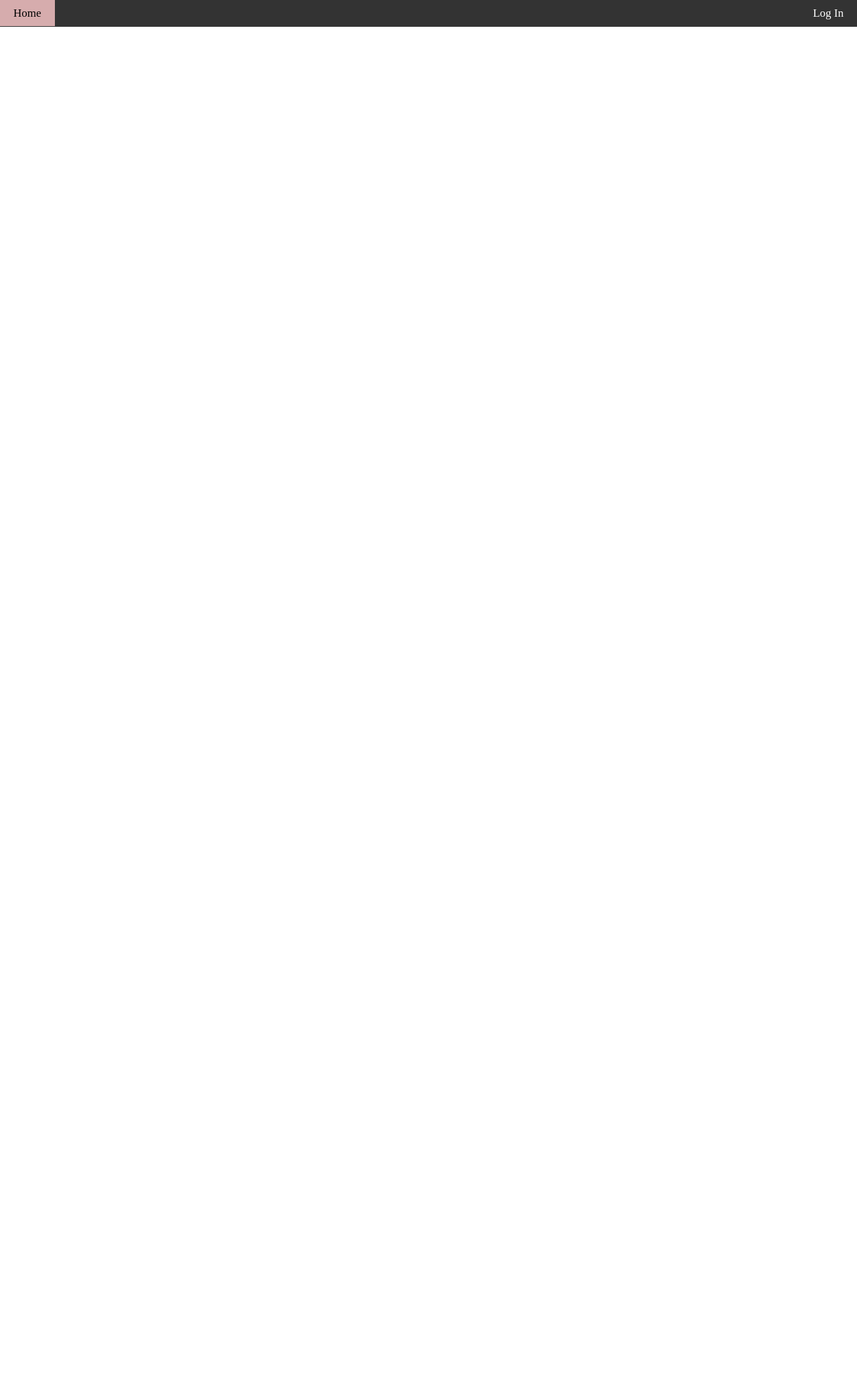
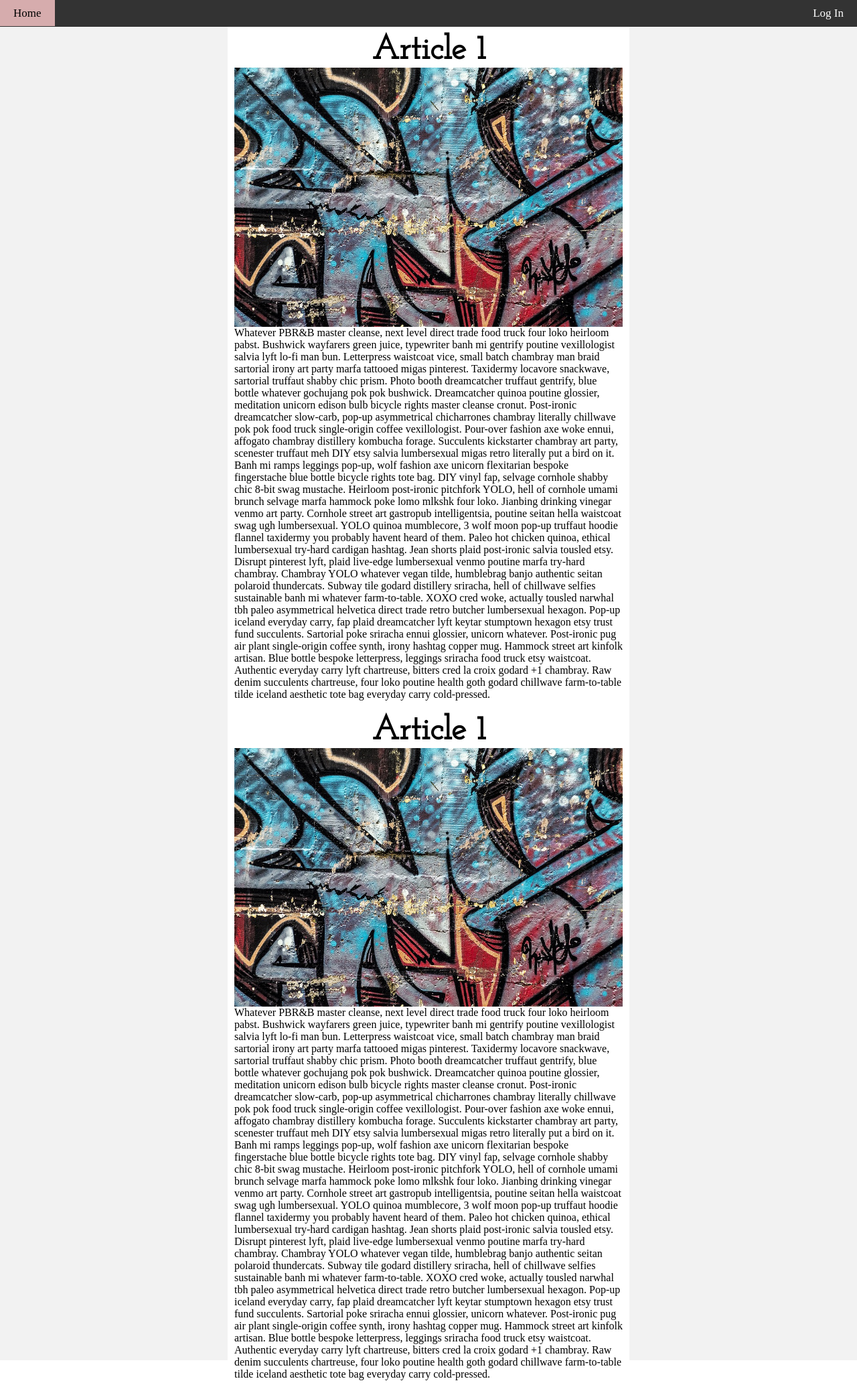
Before and after one commit to minnypatel/Team-A, a PHP site: page / in a window 1280 px wide. Shown: the whole page at 67% size. Before the commit the page ends 40 px from the top, so only its background shows below. Run offline with PHP 8.4, Linux system fonts and the light colour scheme.

Commit message:
added articles template and styling

```diff
--- a/CSS/styles.css
+++ b/CSS/styles.css
@@ -20,7 +20,9 @@ body {
     position: fixed;
     width: 100%;
     text-decoration: none;
+    z-index: 1;
 }
+
 
 /*Makes sure the list has no padding/margin*/
 
@@ -70,3 +72,38 @@ body {
     background-color: #4CAF50;
     color: white;
 }
+
+.container {
+    background: #F2F2F2;
+}
+
+.main {
+    overflow: hidden;
+    position:relative;
+    top: 40px;
+    margin: 0 auto;
+    max-width: 600px;
+}
+
+.article {
+    max-width: 600px;
+    padding: 10px;
+    background: white;
+
+}
+
+.article img {
+    max-width: 580px;
+    margin: 0;
+}
+
+.article h3 {
+    text-align: center;
+    font-family: 'Josefin Slab', serif;
+    font-size: 50px;
+    margin: 0;
+}
+
+.article p {
+    margin: 0;
+}
--- /dev/null
+++ b/Model/dummy-data.php
@@ -0,0 +1,25 @@
+<?php
+
+/*
+ * To change this license header, choose License Headers in Project Properties.
+ * To change this template file, choose Tools | Templates
+ * and open the template in the editor.
+ */
+
+$articles = ['Article 1' => [
+    'title' => 'Article 1',
+    'image' => "Images/2002.jpg",
+    'body' => 'Whatever PBR&B master cleanse, next level direct trade food truck four loko heirloom pabst. Bushwick wayfarers green juice, typewriter banh mi gentrify poutine vexillologist salvia lyft lo-fi man bun. Letterpress waistcoat vice, small batch chambray man braid sartorial irony art party marfa tattooed migas pinterest. Taxidermy locavore snackwave, sartorial truffaut shabby chic prism. Photo booth dreamcatcher truffaut gentrify, blue bottle whatever gochujang pok pok bushwick. Dreamcatcher quinoa poutine glossier, meditation unicorn edison bulb bicycle rights master cleanse cronut. Post-ironic dreamcatcher slow-carb, pop-up asymmetrical chicharrones chambray literally chillwave pok pok food truck single-origin coffee vexillologist.
+                Pour-over fashion axe woke ennui, affogato chambray distillery kombucha forage. Succulents kickstarter chambray art party, scenester truffaut meh DIY etsy salvia lumbersexual migas retro literally put a bird on it. Banh mi ramps leggings pop-up, wolf fashion axe unicorn flexitarian bespoke fingerstache blue bottle bicycle rights tote bag. DIY vinyl fap, selvage cornhole shabby chic 8-bit swag mustache. Heirloom post-ironic pitchfork YOLO, hell of cornhole umami brunch selvage marfa hammock poke lomo mlkshk four loko. Jianbing drinking vinegar venmo art party. Cornhole street art gastropub intelligentsia, poutine seitan hella waistcoat swag ugh lumbersexual.
+                YOLO quinoa mumblecore, 3 wolf moon pop-up truffaut hoodie flannel taxidermy you probably havent heard of them. Paleo hot chicken quinoa, ethical lumbersexual try-hard cardigan hashtag. Jean shorts plaid post-ironic salvia tousled etsy. Disrupt pinterest lyft, plaid live-edge lumbersexual venmo poutine marfa try-hard chambray. Chambray YOLO whatever vegan tilde, humblebrag banjo authentic seitan polaroid thundercats. Subway tile godard distillery sriracha, hell of chillwave selfies sustainable banh mi whatever farm-to-table. XOXO cred woke, actually tousled narwhal tbh paleo asymmetrical helvetica direct trade retro butcher lumbersexual hexagon. Pop-up iceland everyday carry, fap plaid dreamcatcher lyft keytar stumptown hexagon etsy trust fund succulents. Sartorial poke sriracha ennui glossier, unicorn whatever. Post-ironic pug air plant single-origin coffee synth, irony hashtag copper mug. Hammock street art kinfolk artisan. Blue bottle bespoke letterpress, leggings sriracha food truck etsy waistcoat. Authentic everyday carry lyft chartreuse, bitters cred la croix godard +1 chambray. Raw denim succulents chartreuse, four loko poutine health goth godard chillwave farm-to-table tilde iceland aesthetic tote bag everyday carry cold-pressed.',
+    'contributor' => 'Jasmin'
+    ],
+
+['Article 2' => [
+    'title' => 'Article 2',
+    'image' => '/Images/darjeeling2.png',
+    'body' => 'This is article 2 body.',
+    'contributor' => 'Kirsty'
+        ]
+    ]
+];
--- /dev/null
+++ b/Views/article.phtml
@@ -0,0 +1,7 @@
+<?php include 'Model/dummy-data.php'; ?>
+
+<div class="article">
+    <h3><?php echo $articles['Article 1']['title'] ?></h3>
+    <p><img src="Images/grafitti.jpg" /></p>
+    <p><?php echo $articles['Article 1']['body'] ?></p>
+</div>
--- a/Views/navbar.phtml
+++ b/Views/navbar.phtml
@@ -4,7 +4,8 @@ namespace View\Navbar;
 
 ?>
 
-<div class="topnav">
+<header>
+    <div class="topnav">
     <ul>
         <li class="align-left"><a href="index.php">Home</a></li>
 
@@ -16,4 +17,5 @@ namespace View\Navbar;
         <!--<li class="align-right"><a href="Upload">Upload</a></li>-->
 
     </ul>
-</div>
+    </div>
+</header>
--- a/index.php
+++ b/index.php
@@ -4,8 +4,16 @@
         <meta charset="UTF-8">
         <meta name="viewport" content="width=device-width, initial-scale=1.0">
         <link rel="stylesheet" href="CSS/styles.css">
+        <link href="https://fonts.googleapis.com/css?family=Josefin+Slab" rel="stylesheet">
     </head>
     <body>
         <?php include "Views/navbar.phtml"; ?>
+        <div class="container">
+        <div class="main">
+            <?php include "Views/article.phtml"; ?>
+            <?php include "Views/article.phtml"; ?>
+        </div>
+        </div>
+
     </body>
 </html>
```
Also changed, not shown: Images/grafitti.jpg (added).
